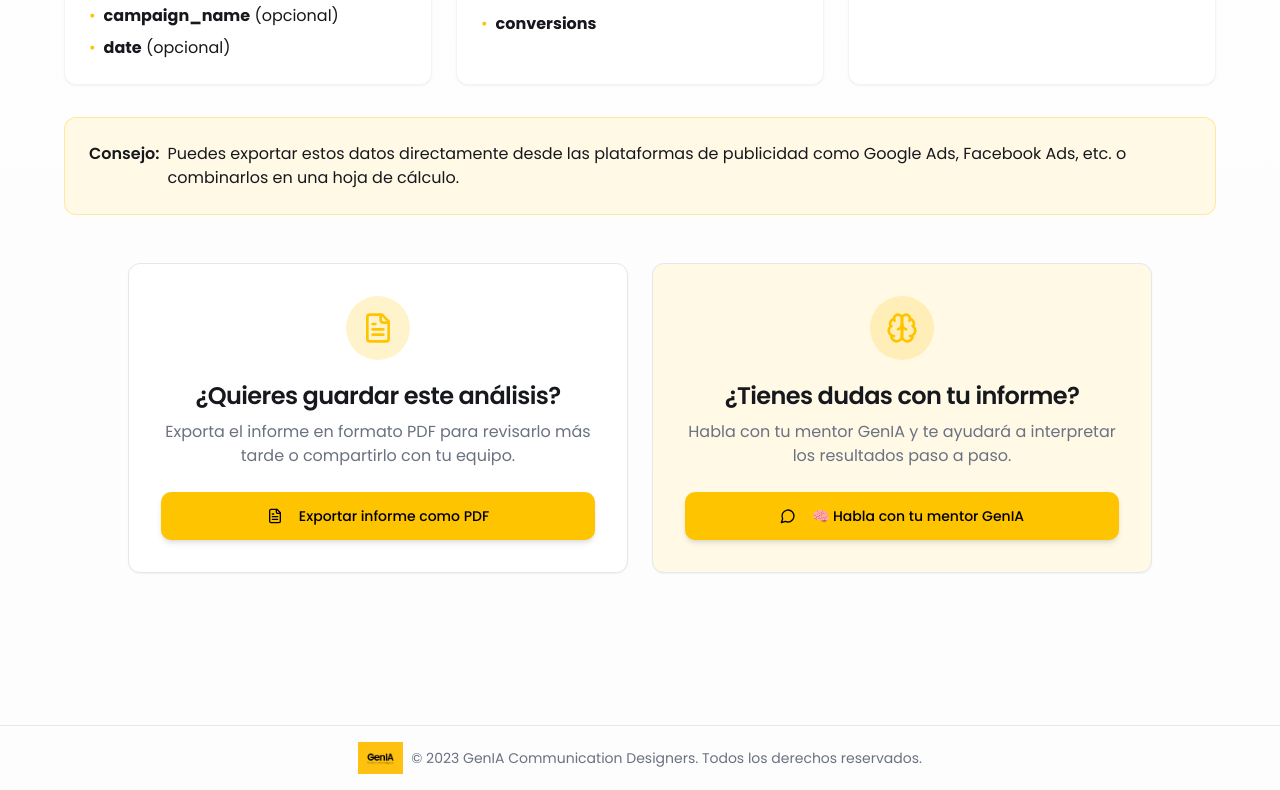
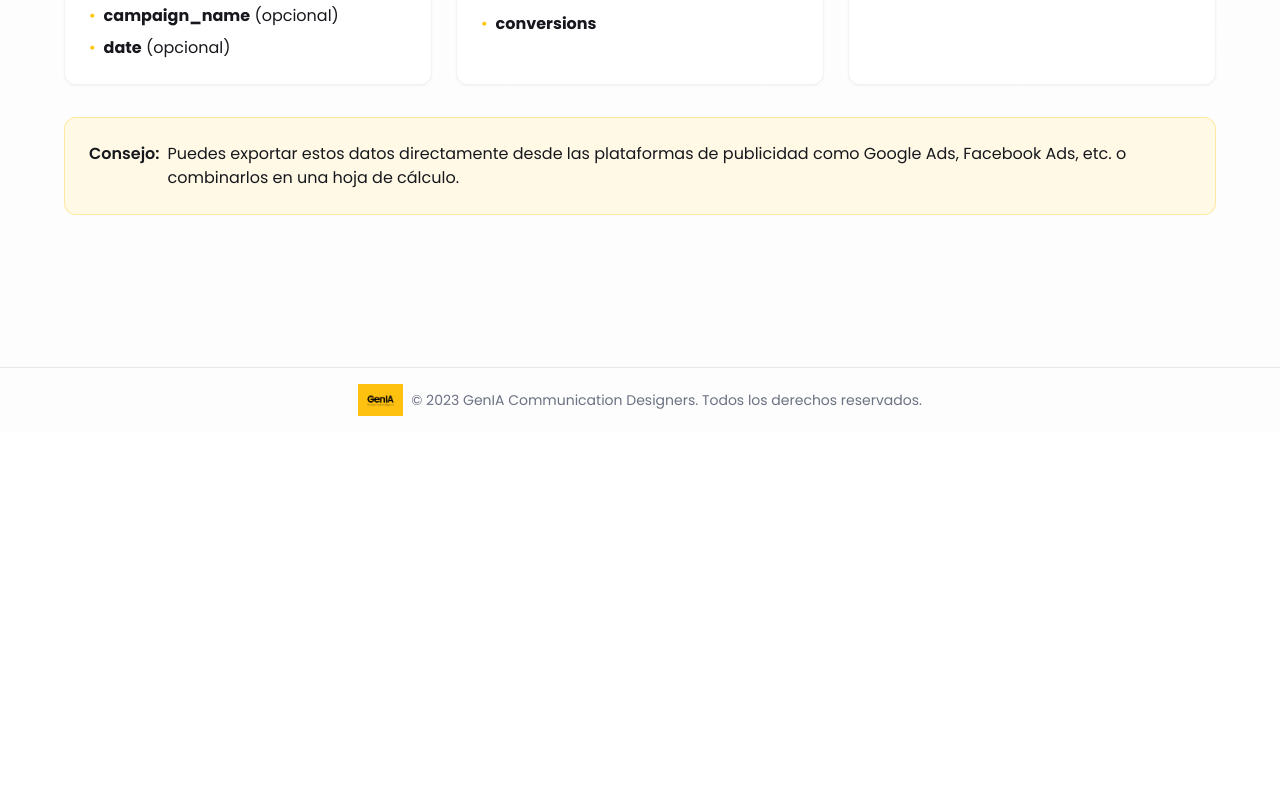
Before and after one commit to Copy-Rai/csv-dashboard-generator-51, a React (Vite) app: page / in a window 1280 px wide. Shown: the part 1078-1868 px from the top of the page. After the commit the page ends 1510 px from the top, so only its background shows below. Built offline with nearby package versions, Linux system fonts and the light colour scheme.

Commit message:
Remove conditional UI elements
Remove elements that are only shown after data analysis.

```diff
--- a/src/pages/Index.tsx
+++ b/src/pages/Index.tsx
@@ -3,9 +3,7 @@ import React, { useState } from 'react';
 import FileUpload from '@/components/FileUpload';
 import Dashboard from '@/components/Dashboard';
 import { Toaster } from "@/components/ui/sonner";
-import { Card, CardContent } from "@/components/ui/card";
-import { Button } from "@/components/ui/button";
-import { MessageCircle, HelpCircle, FileText, Brain } from "lucide-react";
+import { HelpCircle } from "lucide-react";
 import { Tooltip, TooltipContent, TooltipProvider, TooltipTrigger } from "@/components/ui/tooltip";
 
 const Index = () => {
@@ -134,49 +132,6 @@ const Index = () => {
                 </p>
               </div>
             </div>
-
-            {/* Action cards - Export and Mentor */}
-            <div className="grid grid-cols-1 md:grid-cols-2 gap-6 max-w-5xl mx-auto mb-12">
-              {/* Export PDF Card */}
-              <Card className="rounded-xl border border-gray-200 shadow-sm bg-white">
-                <CardContent className="p-8 flex flex-col items-center text-center">
-                  <div className="w-16 h-16 rounded-full bg-[#FFC400]/20 flex items-center justify-center mb-5">
-                    <FileText className="h-8 w-8 text-[#FFC400]" />
-                  </div>
-                  <h3 className="text-2xl font-semibold mb-2 font-display">¿Quieres guardar este análisis?</h3>
-                  <p className="text-muted-foreground mb-6 max-w-md">
-                    Exporta el informe en formato PDF para revisarlo más tarde o compartirlo con tu equipo.
-                  </p>
-                  <Button
-                    onClick={() => window.open("#exportar-pdf", "_self")}
-                    className="bg-[#FFC400] hover:bg-[#E5B200] text-black shadow-md px-6 py-6 w-full font-medium"
-                    size="lg"
-                  >
-                    <FileText className="mr-2 h-5 w-5" /> Exportar informe como PDF
-                  </Button>
-                </CardContent>
-              </Card>
-
-              {/* Mentor Card */}
-              <Card className="rounded-xl border border-gray-200 shadow-sm bg-[#FFF9E6]">
-                <CardContent className="p-8 flex flex-col items-center text-center">
-                  <div className="w-16 h-16 rounded-full bg-[#FFC400]/20 flex items-center justify-center mb-5">
-                    <Brain className="h-8 w-8 text-[#FFC400]" />
-                  </div>
-                  <h3 className="text-2xl font-semibold mb-2 font-display">¿Tienes dudas con tu informe?</h3>
-                  <p className="text-muted-foreground mb-6 max-w-md">
-                    Habla con tu mentor GenIA y te ayudará a interpretar los resultados paso a paso.
-                  </p>
-                  <Button
-                    onClick={() => window.open(mentorUrl, '_blank')}
-                    className="bg-[#FFC400] hover:bg-[#E5B200] text-black shadow-md px-6 py-6 w-full font-medium"
-                    size="lg"
-                  >
-                    <MessageCircle className="mr-2 h-5 w-5" /> 🧠 Habla con tu mentor GenIA
-                  </Button>
-                </CardContent>
-              </Card>
-            </div>
           </>
         ) : (
           <Dashboard data={data} />
```
